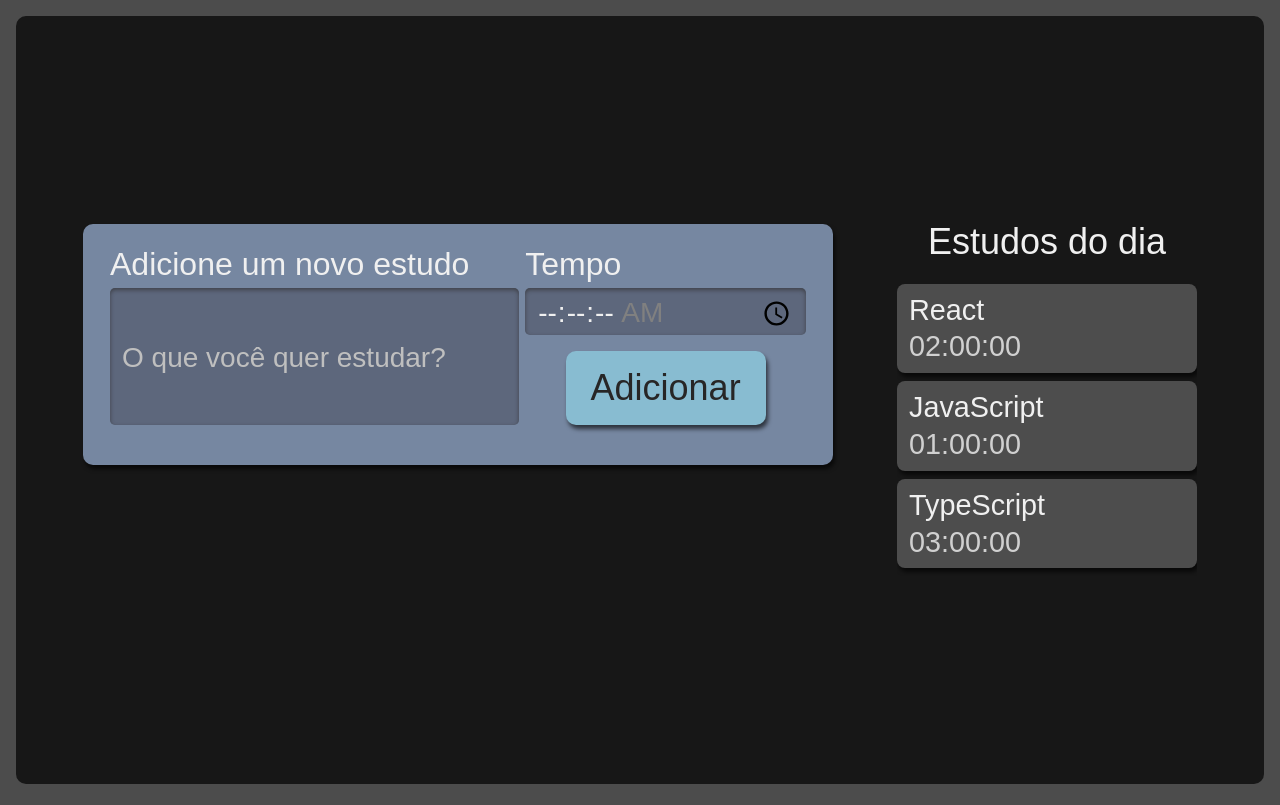
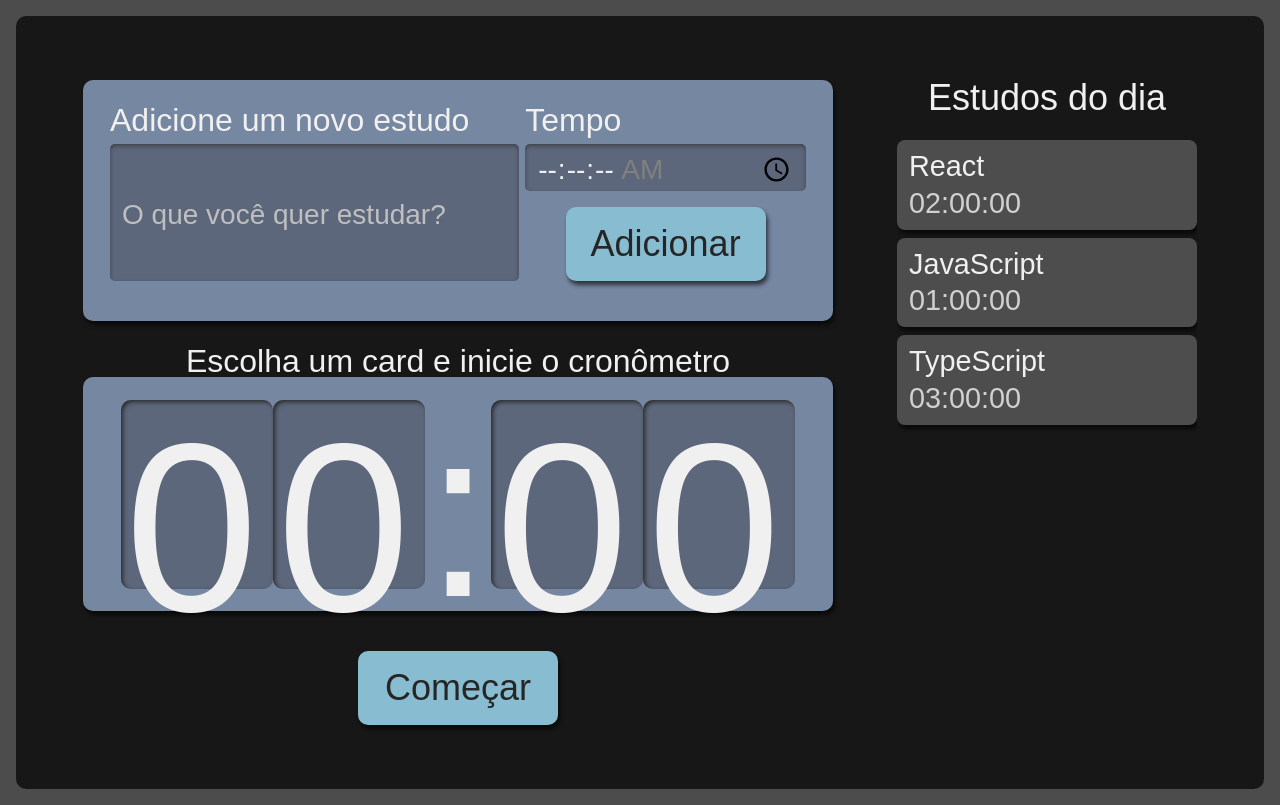
Before and after one commit to YuriCF1/Proj.Study-React--TS, a React (Create React App) app in the folder alura-studies/: page / in a window 1280 px wide. Built offline with nearby package versions, Linux system fonts and the light colour scheme.

Commit message:
Creating the timer area with the clock, and importing into App

```diff
--- /dev/null
+++ b/alura-studies/src/componants/Cronometro/Relogio/index.tsx
@@ -0,0 +1,17 @@
+import React from "react";
+
+import style from './relogio.module.scss'
+
+export default function Relogio() {
+  return (
+    // <React.Fragment> //Forma 1 de se livrar da exigência do elemento pai
+    <>
+      <span className={style.relogioNumero}>0</span>
+      <span className={style.relogioNumero}>0</span>
+      <span className={style.relogioDivisao}>:</span>
+      <span className={style.relogioNumero}>0</span>
+      <span className={style.relogioNumero}>0</span>
+    </>
+    // </React.Fragment>
+  );
+}
--- /dev/null
+++ b/alura-studies/src/componants/Cronometro/Relogio/relogio.module.scss
@@ -0,0 +1,21 @@
+.relogioNumero {
+    background-color: #5D677C;
+    box-shadow: 2px 2px 4px #2B2B2B inset;
+    height: 3.6rem;
+    width: 3rem;
+    padding: 8px 4px;
+    border-radius: 10px;
+
+    @media screen and (min-width:1280px) {
+      height: 10.8rem;
+      width: 9rem;
+    }
+  }
+
+  .relogioDivisao {
+    height: 4.2rem;
+
+    @media screen and (min-width:1280px) {
+      height: 12.6rem;
+    }
+  }
--- /dev/null
+++ b/alura-studies/src/componants/Cronometro/cronometro.module.scss
@@ -0,0 +1,59 @@
+.cronometro {
+    display: flex;
+    flex-direction: column;
+    align-items: center;
+    grid-area: cronometro;
+
+    .relogioWrapper {
+      align-items: center;
+      background-color: #7687A1;
+      border-radius: 10px;
+      box-shadow: 2px 4px 4px #0000009F;
+      box-sizing: border-box;
+      display: flex;
+      font-size: 5rem;
+      justify-content: center;
+      margin-bottom: 24px;
+      padding: 16px 12px;
+      width: 100%;
+    }
+
+    .titulo {
+      font-size: 2rem;
+    }
+
+    button {
+      background-color: #88bcd1;
+      border-radius: 10px;
+      box-shadow: 2px 4px 4px #0000009F;
+      color: #272626;
+      cursor: pointer;
+      font-size: 1.25rem;
+      padding: 16px;
+      width: 150px;
+
+      &:active {
+        background-color: #7CA6B7;
+        box-shadow: 2px 2px 4px #0000009F inset;
+        cursor: auto;
+      }
+    }
+
+    @media screen and (min-width:1280px) {
+
+      .relogioWrapper{
+        font-size: 15rem;
+      }
+
+      p {
+        font-size: 2rem;
+      }
+
+      button {
+        grid-column-start: span 2;
+        justify-self: center;
+        width: 200px;
+        font-size: 2.25rem;
+      }
+    }
+  }
--- /dev/null
+++ b/alura-studies/src/componants/Cronometro/index.tsx
@@ -0,0 +1,16 @@
+import Botao from "../Botao";
+import Relogio from "./Relogio";
+
+import style from './cronometro.module.scss'
+
+export default function Cronometro() {
+  return (
+    <div className= {style.cronometro}>
+      <p className= {style.titulo}>Escolha um card e inicie o cronômetro</p>
+      <div className= {style.relogioWrapper}>
+        <Relogio />
+      </div>
+      <Botao>Começar</Botao>
+    </div>
+  );
+}
--- a/alura-studies/src/pages/App.tsx
+++ b/alura-studies/src/pages/App.tsx
@@ -6,7 +6,8 @@ import React from 'react';
 
 // React
 import Formulario from '../componants/Formulario';
-import Lista from '../componants/lista/lista';
+import Lista from '../componants/lista';
+import Cronometro from '../componants/Cronometro';
 
 // Style
 // import './style.scss';
@@ -18,6 +19,7 @@ function App() {
     <div className={style.AppStyle}>
       <Formulario />
       <Lista />
+      <Cronometro />
     </div>
 
     // <div className="AppStyle">
```
Also changed, not shown: alura-studies/src/componants/lista/index.tsx (renamed from alura-studies/src/componants/lista/lista.tsx).
